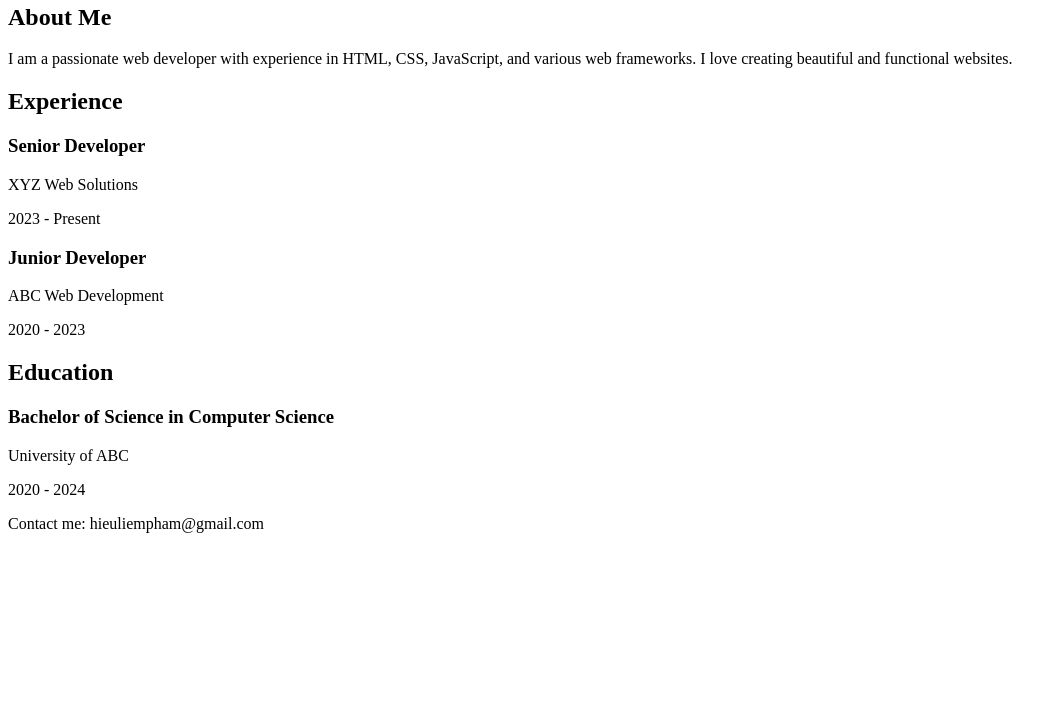
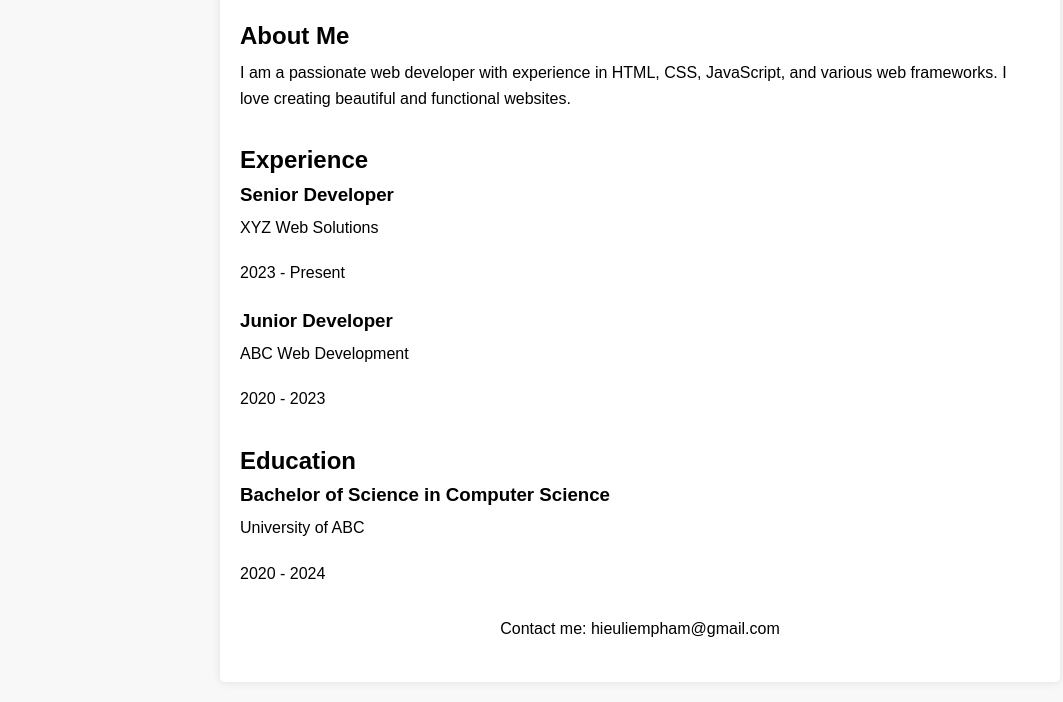
Before and after one commit to hieuliempham/hieuliempham.io, a plain HTML site: page index.html in a window 1280 px wide. Shown: the part 155-857 px from the top of the page, without its empty margins (0-1063 px from the left). Before the commit the page ends 800 px from the top, so only its background shows below. Drawn offline with Linux system fonts and the light colour scheme; a script that the page names is missing.

Commit message:
update style.css and fix bug

```diff
--- a/index.html
+++ b/index.html
@@ -4,7 +4,7 @@
   <meta charset="UTF-8">
   <meta name="viewport" content="width=device-width, initial-scale=1.0">
   <title>My CV</title>
-  <link rel="stylesheet" href="styles.css">
+  <link rel="stylesheet" href="style.css">
 </head>
 <body>
   <div class="container">
--- a/style.css
+++ b/style.css
@@ -1,15 +1,23 @@
+body, h1, h2, h3, h4, h5, h6, p, ul, li {
+    margin: 0;
+    padding: 0;
+}
+
+/* Định dạng chung */
 body {
     font-family: Arial, sans-serif;
-    margin: 0;
-    padding: 0;
-    background-color: #f2f2f2;
-  }
+    line-height: 1.6;
+    background-color: #f8f8f8;
+}
 
-  .container {
+.container {
     max-width: 800px;
-    margin: 0 auto;
+    margin: 20px auto;
     padding: 20px;
-  }
+    background-color: #fff;
+    border-radius: 5px;
+    box-shadow: 0 0 10px rgba(0, 0, 0, 0.1);
+}
 
   header {
     text-align: center;
```
